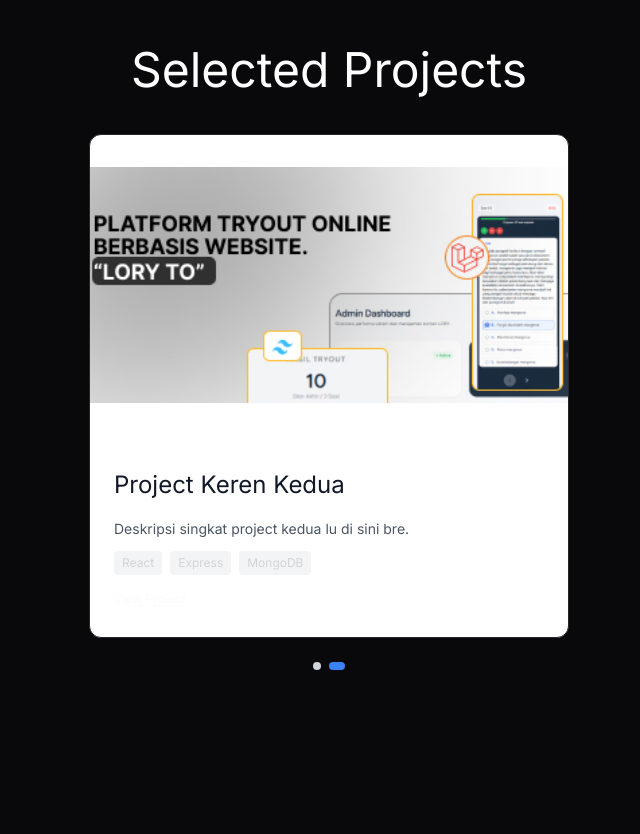
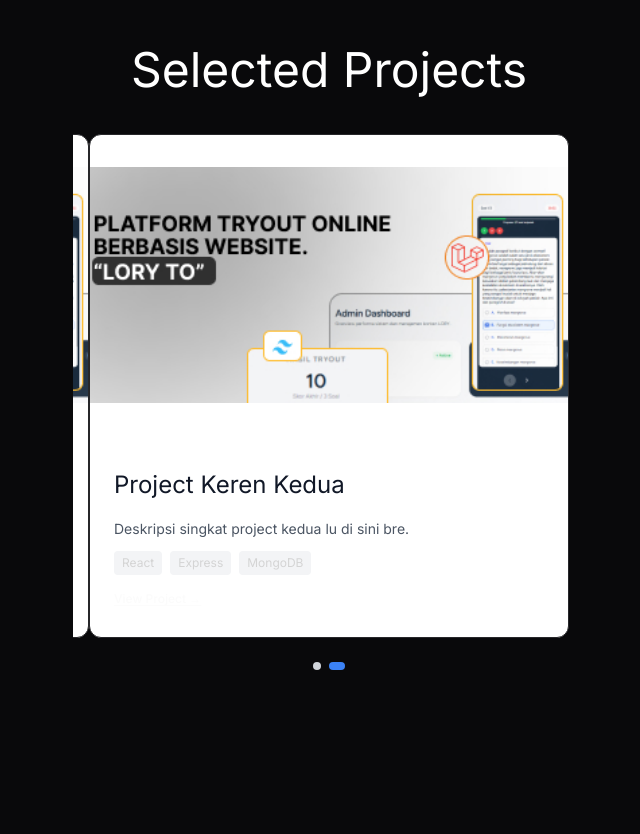
Before and after one commit to Iqbalyo/iqbalwebsite, a Next.js app: page / in a window 1280 px wide. Shown: the part 660-1494 px from the top of the page, without its empty margins (311-951 px from the left). Built offline with nearby package versions, Linux system fonts and the light colour scheme.

Commit message:
update k

```diff
--- a/components/home-page/project.tsx
+++ b/components/home-page/project.tsx
@@ -67,12 +67,12 @@ const Project = () => {
 
         {/* Carousel */}
         <div
-          className="overflow-hidden w-full max-w-lg cursor-grab active:cursor-grabbing"
+          className="overflow-hidden w-full max-w-lg mx-auto px-4 cursor-grab active:cursor-grabbing"
           ref={emblaRef}
         >
           <div className="flex">
             {PROJECTS.map((project, index) => (
-              <div key={index} className="flex-[0_0_100%] min-w-0 px-4">
+              <div key={index} className="flex-[0_0_100%] min-w-0">
                 <div className="group overflow-hidden rounded-xl border bg-white shadow-sm transition-all duration-300 hover:shadow-xl hover:-translate-y-1">
 
                   {/* Image */}
```
